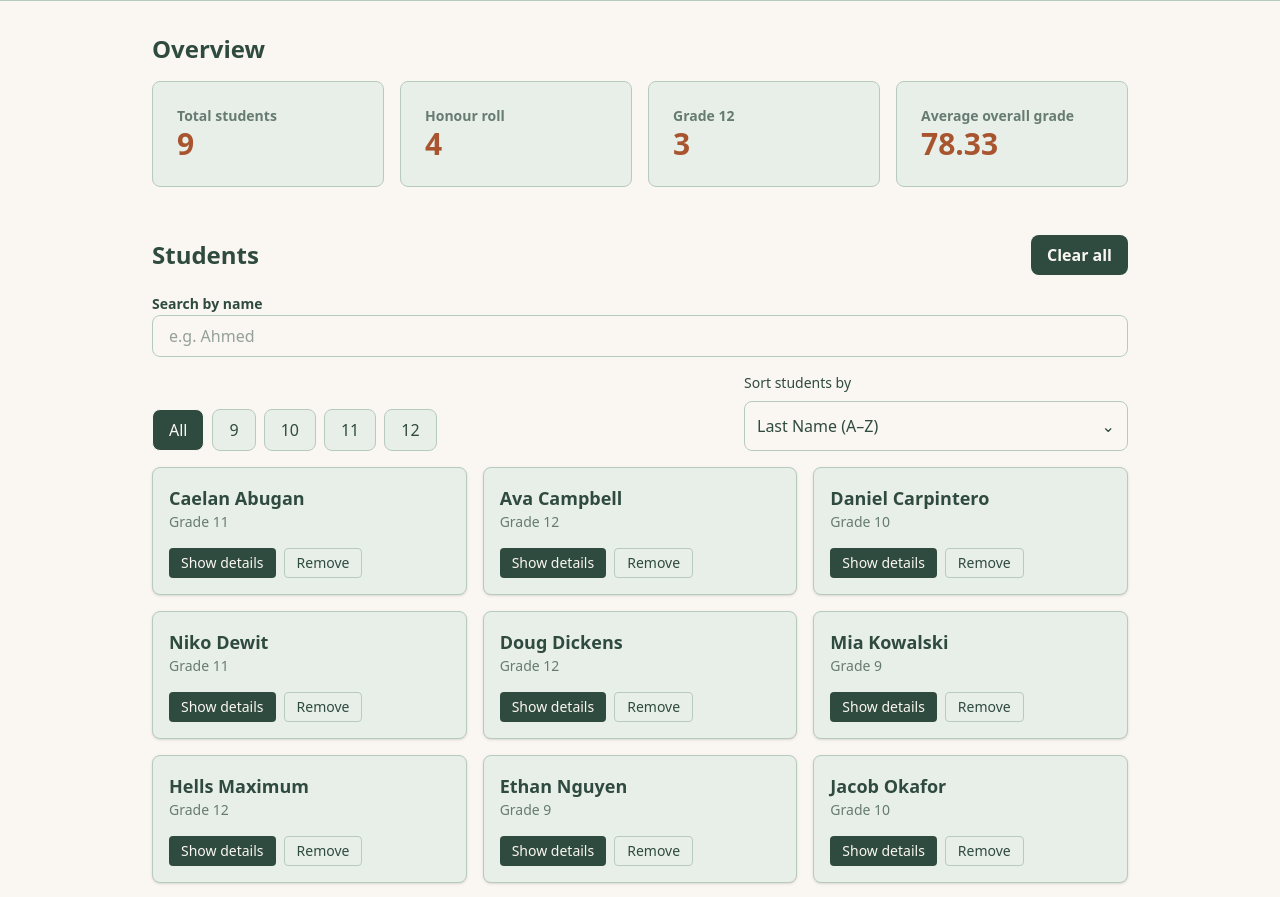
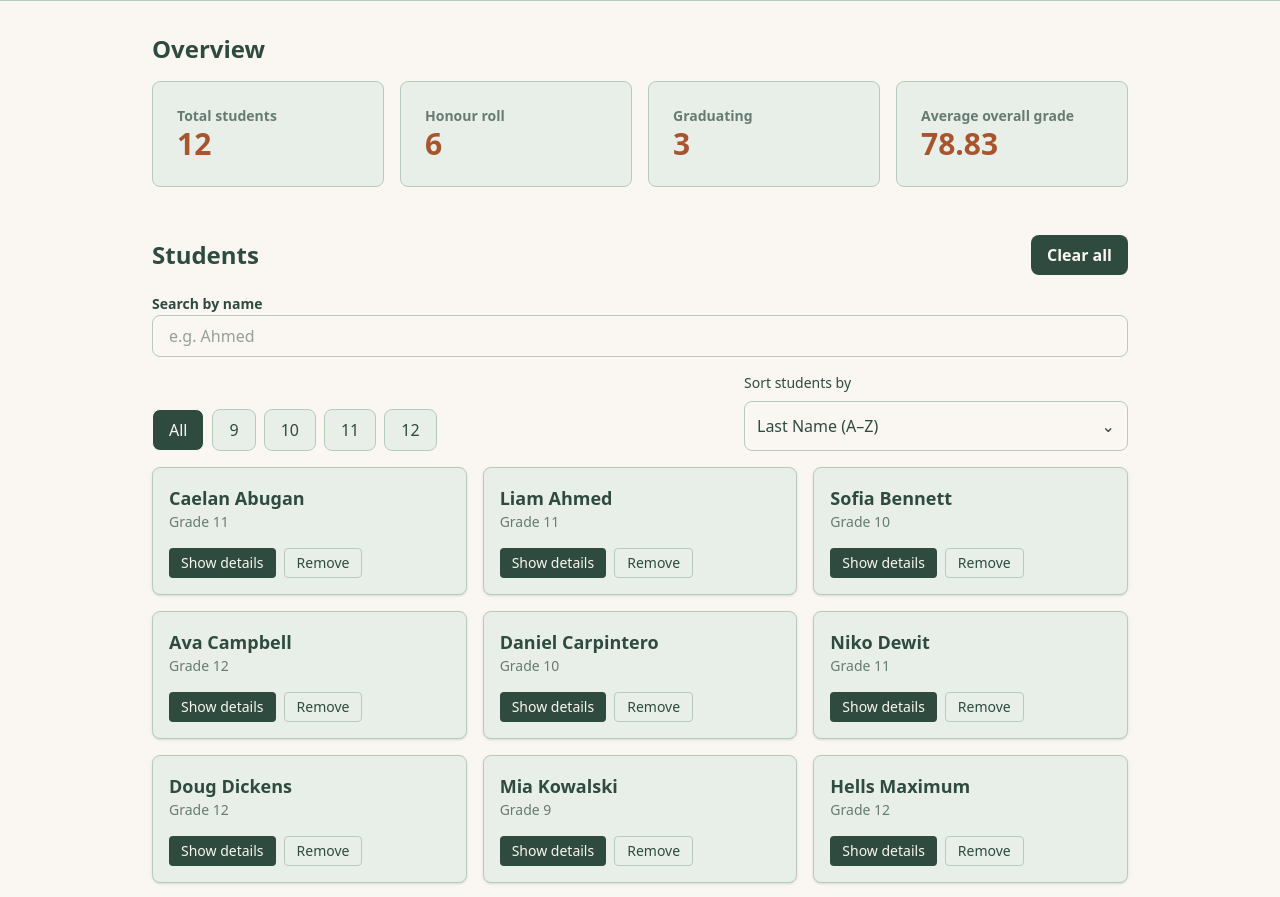
Before and after one commit to HellsMaximum/webdev-assignment2, a Next.js app: page / in a window 1280 px wide. Shown: the part 60-957 px from the top of the page. Built offline with nearby package versions, Linux system fonts and the light colour scheme.

Commit message:
added some more students and renamed statspanel

```diff
--- a/components/StatsPanel.tsx
+++ b/components/StatsPanel.tsx
@@ -33,7 +33,7 @@ const StatsPanel = ({ students }: StatsPanelProps) => {
   const stats = [
     { label: "Total students", value: totalStudents },
     { label: "Honour roll", value: honourRoll },
-    { label: "Grade 12", value: gradeTwelve },
+    { label: "Graduating", value: gradeTwelve },
     { label: "Average overall grade", value: studentAverages.toFixed(2) }
   ];
 
--- a/data/students.ts
+++ b/data/students.ts
@@ -43,4 +43,7 @@ export const students: Student[] = [
   { id: 7, firstName: "Mia", lastName: "Kowalski", grade: 9, average: 72 },
   { id: 8, firstName: "Ethan", lastName: "Nguyen", grade: 9, average: 65 },
   { id: 9, firstName: "Ava", lastName: "Campbell", grade: 12, average: 82 },
+  { id: 10, firstName: "Liam", lastName: "Ahmed", grade: 11, average: 87 },
+  { id: 11, firstName: "Sofia", lastName: "Bennett", grade: 10, average: 74 },
+  { id: 12, firstName: "Noah", lastName: "Petrov", grade: 9, average: 80 },
 ];
```
